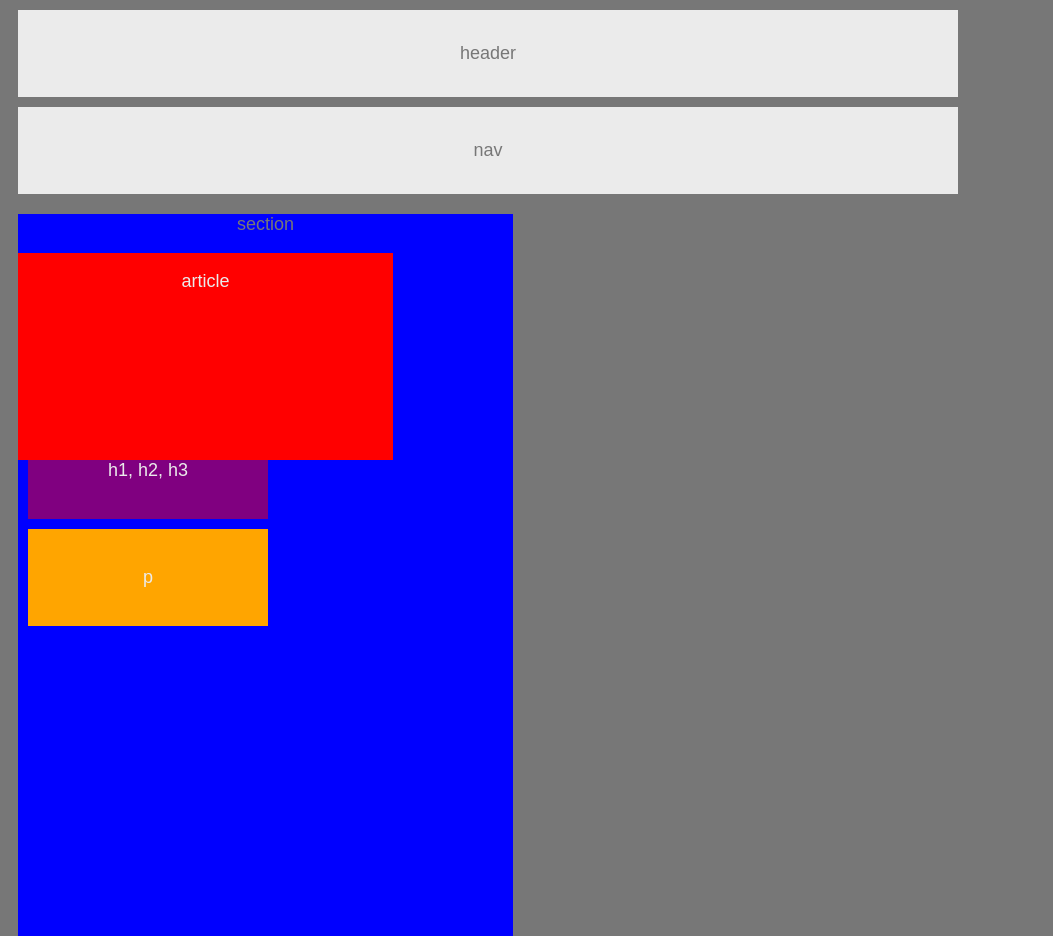
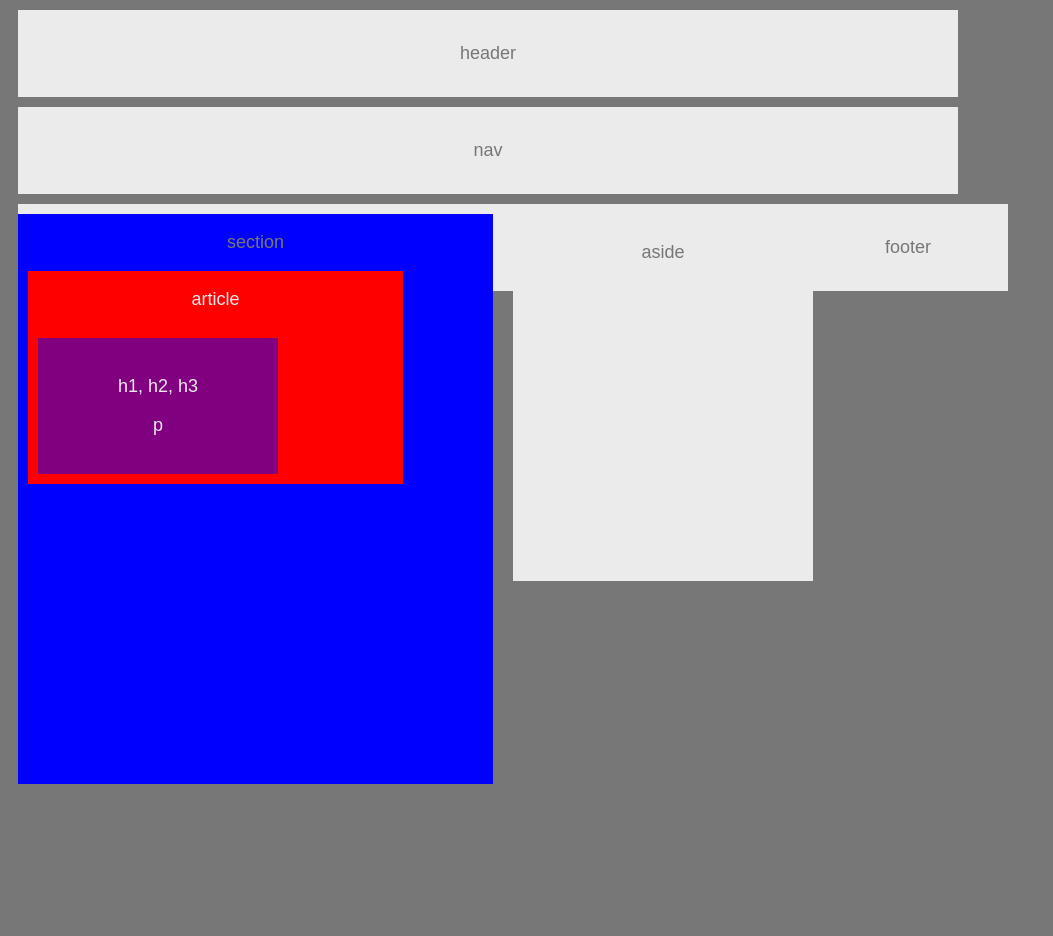
Before and after one commit to kDurg/HW-Wireframe, a plain HTML site: page index.html in a window 1280 px wide. Shown: the top 936 px of the page, without its empty margins (0-1053 px from the left). After the commit the page ends 800 px from the top, so only its background shows below. Drawn offline with Linux system fonts and the light colour scheme.

Commit message:
working with TA to get Section, Article, H1 and P together

```diff
--- a/index.html
+++ b/index.html
@@ -23,42 +23,27 @@
         <p>nav</p>
     </section>
 
-    <section id="section" div class= "clearfix">
-        <!-- <section id="section"> -->
+
+    <div id="middle">
+        <section id="section">
             <p>section</p>
-        <!-- </section> -->
-
-        <section id="article">
-            <p>article</p>
+            <section id="article">
+                    <p>article</p>
+                    <section id="h1">
+                            <p>h1, h2, h3</p>
+                            <p>p</p>
+                    </section>
+            </section>
         </section>
 
-        <!-- <div class="clearfix"> -->
-                <section id="h1">
-                    <p>h1, h2, h3</p>
-                </section>
+        <aside>
+                <p>aside</p>
+        </aside>
 
-                <section id="p">
-                    <p>p</p>
-                </section>
-        <!-- </div> -->
-    </section>
     </div>
 
 
-    <!-- <div class="clearfix">
-        <section id="h1">
-            <p>h1, h2, h3</p>
-        </section>
 
-        <section id="p">
-            <p>p</p>
-        </section>
-    </div> -->
-
-
-    <aside>
-            <p>aside</p>
-    </aside>
 
 
     <footer>
--- a/style.css
+++ b/style.css
@@ -32,25 +32,19 @@ header {
 #section{
     /* background: #ebebeb;     */
     background: blue;
-    width: 495px;
+    width: 475px;
     padding-bottom: 300px;
-    margin: 20px 10px ;
-    float: none;
+    margin: 10px ;
+    float: left;
 }
 
-/* #blocks{
-    color: #ebebeb;
-    background: #777;
-    width: 495px;
-    float: left;
-
-} */
 
 #article{
     color: #ebebeb;
     background: red;
     /* background: #777; */
-    padding-bottom: 150px;
+    /* padding-bottom: 150px; */
+    margin-left: 10px;
     float: left;
     width: 375px;
 }
@@ -63,24 +57,24 @@ header {
     width: 200px;
     padding: 20px;
     margin: 10px;
-    float: none;
+    float: left;
 }
 
 
-#p{
+/* #p{
     color: #ebebeb;
     /* background: #777; */
-    background: orange;
+    /* background: orange;
     width: 200px;
     padding: 20px;
     margin: 10px;
-    float: none;
-}
+    float: left; */
+/* } */
 
 
 aside {
     background: #ebebeb;
-    width: 495px;
+    width: 300px;
     padding-bottom: 300px;
     margin: 20px 10px ;
     float: left;
@@ -89,8 +83,9 @@ aside {
 
 footer{
     background: #ebebeb;
+    width: 100%;
     padding: 15px;
     margin: 10px ;
-    float: left;
+    float: none;
 
 }
```
